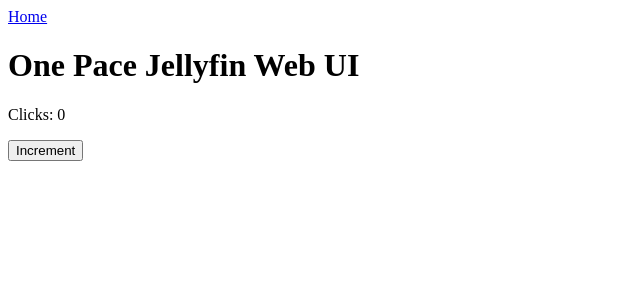
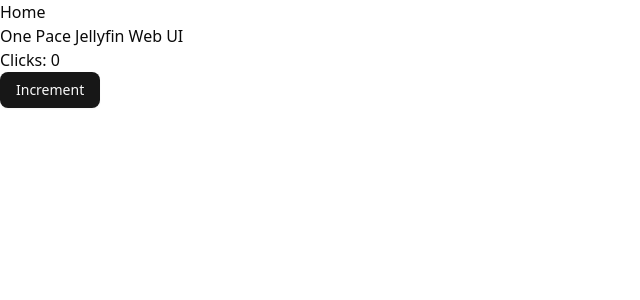
Before and after one commit to vaibzzz123/PaceDownloader, a SvelteKit app in the folder frontend/: page / in a window 1280 px wide. Shown: the top 300 px of the page, without its empty margins (0-640 px from the left). Built offline with nearby package versions, Linux system fonts and the light colour scheme.

Commit message:
Generated basic shadcn-svelte components, imported into root of project

```diff
--- /dev/null
+++ b/frontend/src/app.css
@@ -0,0 +1,121 @@
+@import "tailwindcss";
+
+@import "tw-animate-css";
+
+@custom-variant dark (&:is(.dark *));
+
+:root {
+  --radius: 0.625rem;
+  --background: oklch(1 0 0);
+  --foreground: oklch(0.145 0 0);
+  --card: oklch(1 0 0);
+  --card-foreground: oklch(0.145 0 0);
+  --popover: oklch(1 0 0);
+  --popover-foreground: oklch(0.145 0 0);
+  --primary: oklch(0.205 0 0);
+  --primary-foreground: oklch(0.985 0 0);
+  --secondary: oklch(0.97 0 0);
+  --secondary-foreground: oklch(0.205 0 0);
+  --muted: oklch(0.97 0 0);
+  --muted-foreground: oklch(0.556 0 0);
+  --accent: oklch(0.97 0 0);
+  --accent-foreground: oklch(0.205 0 0);
+  --destructive: oklch(0.577 0.245 27.325);
+  --border: oklch(0.922 0 0);
+  --input: oklch(0.922 0 0);
+  --ring: oklch(0.708 0 0);
+  --chart-1: oklch(0.646 0.222 41.116);
+  --chart-2: oklch(0.6 0.118 184.704);
+  --chart-3: oklch(0.398 0.07 227.392);
+  --chart-4: oklch(0.828 0.189 84.429);
+  --chart-5: oklch(0.769 0.188 70.08);
+  --sidebar: oklch(0.985 0 0);
+  --sidebar-foreground: oklch(0.145 0 0);
+  --sidebar-primary: oklch(0.205 0 0);
+  --sidebar-primary-foreground: oklch(0.985 0 0);
+  --sidebar-accent: oklch(0.97 0 0);
+  --sidebar-accent-foreground: oklch(0.205 0 0);
+  --sidebar-border: oklch(0.922 0 0);
+  --sidebar-ring: oklch(0.708 0 0);
+}
+
+.dark {
+  --background: oklch(0.145 0 0);
+  --foreground: oklch(0.985 0 0);
+  --card: oklch(0.205 0 0);
+  --card-foreground: oklch(0.985 0 0);
+  --popover: oklch(0.205 0 0);
+  --popover-foreground: oklch(0.985 0 0);
+  --primary: oklch(0.922 0 0);
+  --primary-foreground: oklch(0.205 0 0);
+  --secondary: oklch(0.269 0 0);
+  --secondary-foreground: oklch(0.985 0 0);
+  --muted: oklch(0.269 0 0);
+  --muted-foreground: oklch(0.708 0 0);
+  --accent: oklch(0.269 0 0);
+  --accent-foreground: oklch(0.985 0 0);
+  --destructive: oklch(0.704 0.191 22.216);
+  --border: oklch(1 0 0 / 10%);
+  --input: oklch(1 0 0 / 15%);
+  --ring: oklch(0.556 0 0);
+  --chart-1: oklch(0.488 0.243 264.376);
+  --chart-2: oklch(0.696 0.17 162.48);
+  --chart-3: oklch(0.769 0.188 70.08);
+  --chart-4: oklch(0.627 0.265 303.9);
+  --chart-5: oklch(0.645 0.246 16.439);
+  --sidebar: oklch(0.205 0 0);
+  --sidebar-foreground: oklch(0.985 0 0);
+  --sidebar-primary: oklch(0.488 0.243 264.376);
+  --sidebar-primary-foreground: oklch(0.985 0 0);
+  --sidebar-accent: oklch(0.269 0 0);
+  --sidebar-accent-foreground: oklch(0.985 0 0);
+  --sidebar-border: oklch(1 0 0 / 10%);
+  --sidebar-ring: oklch(0.556 0 0);
+}
+
+@theme inline {
+  --radius-sm: calc(var(--radius) - 4px);
+  --radius-md: calc(var(--radius) - 2px);
+  --radius-lg: var(--radius);
+  --radius-xl: calc(var(--radius) + 4px);
+  --color-background: var(--background);
+  --color-foreground: var(--foreground);
+  --color-card: var(--card);
+  --color-card-foreground: var(--card-foreground);
+  --color-popover: var(--popover);
+  --color-popover-foreground: var(--popover-foreground);
+  --color-primary: var(--primary);
+  --color-primary-foreground: var(--primary-foreground);
+  --color-secondary: var(--secondary);
+  --color-secondary-foreground: var(--secondary-foreground);
+  --color-muted: var(--muted);
+  --color-muted-foreground: var(--muted-foreground);
+  --color-accent: var(--accent);
+  --color-accent-foreground: var(--accent-foreground);
+  --color-destructive: var(--destructive);
+  --color-border: var(--border);
+  --color-input: var(--input);
+  --color-ring: var(--ring);
+  --color-chart-1: var(--chart-1);
+  --color-chart-2: var(--chart-2);
+  --color-chart-3: var(--chart-3);
+  --color-chart-4: var(--chart-4);
+  --color-chart-5: var(--chart-5);
+  --color-sidebar: var(--sidebar);
+  --color-sidebar-foreground: var(--sidebar-foreground);
+  --color-sidebar-primary: var(--sidebar-primary);
+  --color-sidebar-primary-foreground: var(--sidebar-primary-foreground);
+  --color-sidebar-accent: var(--sidebar-accent);
+  --color-sidebar-accent-foreground: var(--sidebar-accent-foreground);
+  --color-sidebar-border: var(--sidebar-border);
+  --color-sidebar-ring: var(--sidebar-ring);
+}
+
+@layer base {
+  * {
+    @apply border-border outline-ring/50;
+  }
+  body {
+    @apply bg-background text-foreground;
+  }
+}
--- /dev/null
+++ b/frontend/src/lib/components/ui/button/button.svelte
@@ -0,0 +1,82 @@
+<script lang="ts" module>
+	import { cn, type WithElementRef } from "$lib/utils.js";
+	import type { HTMLAnchorAttributes, HTMLButtonAttributes } from "svelte/elements";
+	import { type VariantProps, tv } from "tailwind-variants";
+
+	export const buttonVariants = tv({
+		base: "focus-visible:border-ring focus-visible:ring-ring/50 aria-invalid:ring-destructive/20 dark:aria-invalid:ring-destructive/40 aria-invalid:border-destructive inline-flex shrink-0 items-center justify-center gap-2 rounded-md text-sm font-medium whitespace-nowrap transition-all outline-none focus-visible:ring-[3px] disabled:pointer-events-none disabled:opacity-50 aria-disabled:pointer-events-none aria-disabled:opacity-50 [&_svg]:pointer-events-none [&_svg]:shrink-0 [&_svg:not([class*='size-'])]:size-4",
+		variants: {
+			variant: {
+				default: "bg-primary text-primary-foreground hover:bg-primary/90 shadow-xs",
+				destructive:
+					"bg-destructive hover:bg-destructive/90 focus-visible:ring-destructive/20 dark:focus-visible:ring-destructive/40 dark:bg-destructive/60 text-white shadow-xs",
+				outline:
+					"bg-background hover:bg-accent hover:text-accent-foreground dark:bg-input/30 dark:border-input dark:hover:bg-input/50 border shadow-xs",
+				secondary: "bg-secondary text-secondary-foreground hover:bg-secondary/80 shadow-xs",
+				ghost: "hover:bg-accent hover:text-accent-foreground dark:hover:bg-accent/50",
+				link: "text-primary underline-offset-4 hover:underline",
+			},
+			size: {
+				default: "h-9 px-4 py-2 has-[>svg]:px-3",
+				sm: "h-8 gap-1.5 rounded-md px-3 has-[>svg]:px-2.5",
+				lg: "h-10 rounded-md px-6 has-[>svg]:px-4",
+				icon: "size-9",
+				"icon-sm": "size-8",
+				"icon-lg": "size-10",
+			},
+		},
+		defaultVariants: {
+			variant: "default",
+			size: "default",
+		},
+	});
+
+	export type ButtonVariant = VariantProps<typeof buttonVariants>["variant"];
+	export type ButtonSize = VariantProps<typeof buttonVariants>["size"];
+
+	export type ButtonProps = WithElementRef<HTMLButtonAttributes> &
+		WithElementRef<HTMLAnchorAttributes> & {
+			variant?: ButtonVariant;
+			size?: ButtonSize;
+		};
+</script>
+
+<script lang="ts">
+	let {
+		class: className,
+		variant = "default",
+		size = "default",
+		ref = $bindable(null),
+		href = undefined,
+		type = "button",
+		disabled,
+		children,
+		...restProps
+	}: ButtonProps = $props();
+</script>
+
+{#if href}
+	<a
+		bind:this={ref}
+		data-slot="button"
+		class={cn(buttonVariants({ variant, size }), className)}
+		href={disabled ? undefined : href}
+		aria-disabled={disabled}
+		role={disabled ? "link" : undefined}
+		tabindex={disabled ? -1 : undefined}
+		{...restProps}
+	>
+		{@render children?.()}
+	</a>
+{:else}
+	<button
+		bind:this={ref}
+		data-slot="button"
+		class={cn(buttonVariants({ variant, size }), className)}
+		{type}
+		{disabled}
+		{...restProps}
+	>
+		{@render children?.()}
+	</button>
+{/if}
--- /dev/null
+++ b/frontend/src/lib/components/ui/button/index.ts
@@ -0,0 +1,17 @@
+import Root, {
+	type ButtonProps,
+	type ButtonSize,
+	type ButtonVariant,
+	buttonVariants,
+} from "./button.svelte";
+
+export {
+	Root,
+	type ButtonProps as Props,
+	//
+	Root as Button,
+	buttonVariants,
+	type ButtonProps,
+	type ButtonSize,
+	type ButtonVariant,
+};
--- /dev/null
+++ b/frontend/src/lib/utils.ts
@@ -0,0 +1,13 @@
+import { clsx, type ClassValue } from "clsx";
+import { twMerge } from "tailwind-merge";
+
+export function cn(...inputs: ClassValue[]) {
+	return twMerge(clsx(inputs));
+}
+
+// eslint-disable-next-line @typescript-eslint/no-explicit-any
+export type WithoutChild<T> = T extends { child?: any } ? Omit<T, "child"> : T;
+// eslint-disable-next-line @typescript-eslint/no-explicit-any
+export type WithoutChildren<T> = T extends { children?: any } ? Omit<T, "children"> : T;
+export type WithoutChildrenOrChild<T> = WithoutChildren<WithoutChild<T>>;
+export type WithElementRef<T, U extends HTMLElement = HTMLElement> = T & { ref?: U | null };
--- a/frontend/src/routes/+layout.svelte
+++ b/frontend/src/routes/+layout.svelte
@@ -1,4 +1,5 @@
 <script>
+	import '../app.css';
 	let { children } = $props();
 </script>
 
--- a/frontend/src/routes/+page.svelte
+++ b/frontend/src/routes/+page.svelte
@@ -1,7 +1,8 @@
 <script>
+	import { Button } from '$lib/components/ui/button';
 	let count = $state(0);
 </script>
 
 <h1>One Pace Jellyfin Web UI</h1>
 <p>Clicks: {count}</p>
-<button onclick={() => count++}>Increment</button>
+<Button onclick={() => count++}>Increment</Button>
--- a/frontend/vite.config.js
+++ b/frontend/vite.config.js
@@ -1,6 +1,7 @@
 import { sveltekit } from '@sveltejs/kit/vite';
+import tailwindcss from '@tailwindcss/vite';
 import { defineConfig } from 'vite';
 
 export default defineConfig({
-	plugins: [sveltekit()]
+	plugins: [tailwindcss(), sveltekit()]
 });
```
Also changed, not shown: frontend/package.json (+10 -0 lines), frontend/tsconfig.json (added, +14 -0 lines), frontend/components.json (added), 1 other file (tests, documents, lock files or other folders).
